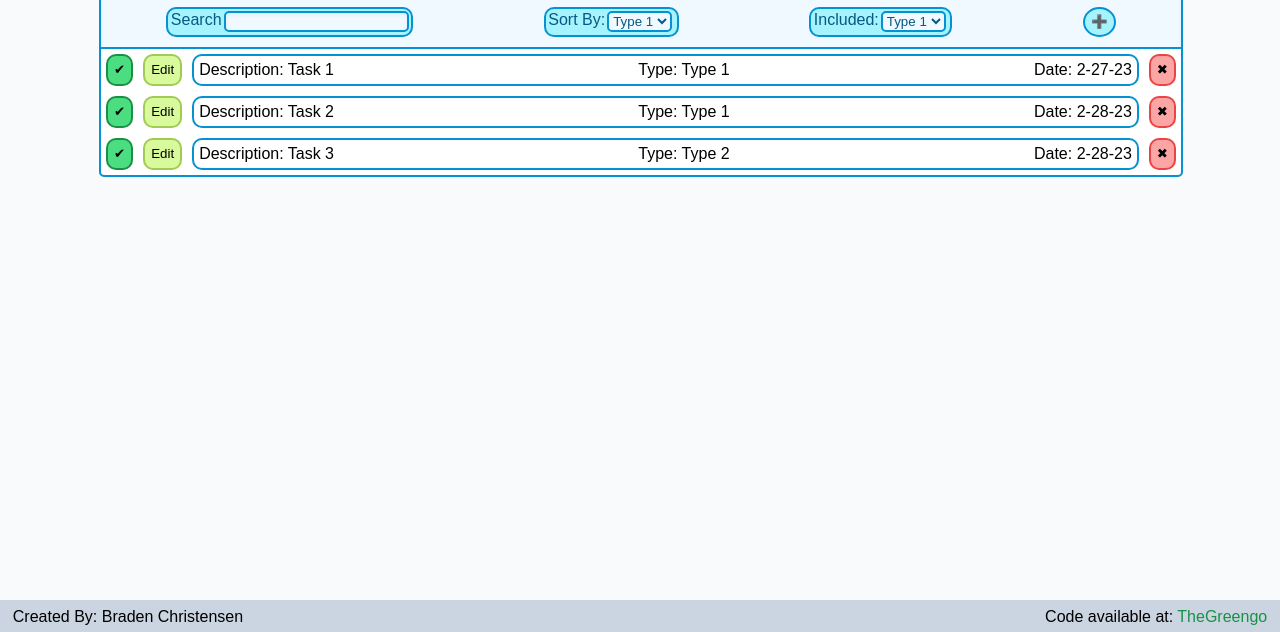
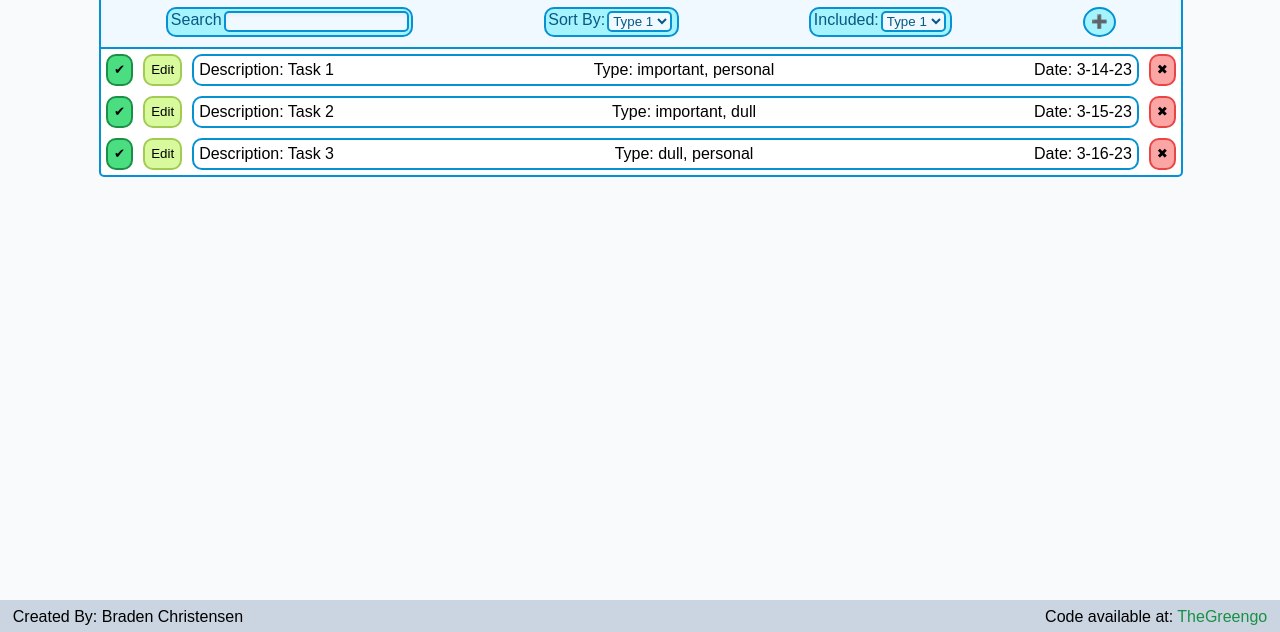
Before and after one commit to TheGreengo/startup, a plain HTML site: page todo.html in a window 1280 px wide. Shown: the part 168-800 px from the top of the page. Drawn offline with Linux system fonts and the light colour scheme.

Commit message:
Initial todos setup

```diff
--- a/todo.html
+++ b/todo.html
@@ -50,55 +50,7 @@
                             </div>
                             <button class="add-btn" onclick="">&#10133;</button>
                         </div>
-                        <div class="todo-dis">
-                            <div class="task">
-                                <button class="comp-btn">&#10004;</button>
-                                <button class="edit-btn">Edit</button>
-                                <div class="task-mn">
-                                    <div>
-                                        Description: Task 1
-                                    </div>
-                                    <div>
-                                        Type: Type 1
-                                    </div>
-                                    <div>
-                                        Date: 2-27-23
-                                    </div>
-                                </div>
-                                <button class="dlt-btn">&#10006;</button>
-                            </div>
-                            <div class="task">
-                                <button class="comp-btn">&#10004;</button>
-                                <button class="edit-btn">Edit</button>
-                                <div class="task-mn">
-                                    <div>
-                                        Description: Task 2
-                                    </div>
-                                    <div>
-                                        Type: Type 1
-                                    </div>
-                                    <div>
-                                        Date: 2-28-23
-                                    </div>
-                                </div>
-                                <button class="dlt-btn">&#10006;</button>
-                            </div>
-                            <div class="task">
-                                <button class="comp-btn">&#10004;</button>
-                                <button class="edit-btn">Edit</button>
-                                <div class="task-mn">
-                                    <div>
-                                        Description: Task 3
-                                    </div>
-                                    <div>
-                                        Type: Type 2
-                                    </div>
-                                    <div>
-                                        Date: 2-28-23
-                                    </div>
-                                </div>
-                                <button class="dlt-btn">&#10006;</button>
-                            </div>
+                        <div class="todo-dis" id="display">
                         </div>
                     </div>
                 </div>
--- a/todo.js
+++ b/todo.js
@@ -1,4 +1,73 @@
-let todoDB = [];
+let todoDB = [
+  {
+    description: "Task 1",
+    dueDate: new Date("3-14-2023"),
+    type: ["important","personal"]
+  },
+  {
+    description: "Task 2",
+    dueDate: new Date("3-15-2023"),
+    type: ["important","dull"]
+  },
+  {
+    description: "Task 3",
+    dueDate: new Date("3-16-2023"),
+    type: ["dull","personal"]
+  }
+];
+
+types = ["important","personal","dull"];
+
+function createTodos() {
+  const holder = document.querySelector('#display');
+  holder.inneHTML = "";
+
+  for (let i = 0; i < todoDB.length; i++) {
+    const newTask = document.createElement('div');
+    newTask.className = "task";
+
+    const compBtn = document.createElement('button');
+    compBtn.textContent = `${String.fromCodePoint(10004)}`;
+    compBtn.className = "comp-btn";
+    newTask.appendChild(compBtn);
+
+    const editBtn = document.createElement('button');
+    editBtn.textContent = "Edit";
+    editBtn.className = "edit-btn";
+    newTask.appendChild(editBtn);
+
+    const taskMN = document.createElement('div');
+    taskMN.className = "task-mn";
+
+    const desc = document.createElement('div');
+    desc.innerText = `Description: ${todoDB[i].description}`;
+
+    const typ = document.createElement('div');
+    let thing = "";
+    for (let j = 0; j < todoDB[i].type.length; j++) {
+      thing += todoDB[i].type[j];
+      if (j < todoDB[i].type.length - 1) {
+        thing += ", ";
+      }
+    }
+    typ.innerText = `Type: ${thing}`;
+
+    const dt = document.createElement('div');
+    dt.innerText = `Date: ${todoDB[i].dueDate.getMonth()+1}-${todoDB[i].dueDate.getDate()}-${todoDB[i].dueDate.getFullYear() - 2000}`;
+
+    taskMN.appendChild(desc);
+    taskMN.appendChild(typ);
+    taskMN.appendChild(dt);
+    newTask.appendChild(taskMN);
+
+    const delBtn = document.createElement('button');
+    delBtn.textContent = `${String.fromCodePoint(10006)}`;
+    delBtn.className = "dlt-btn";
+    newTask.appendChild(delBtn);
+
+    holder.appendChild(newTask);
+  }
+}
 
 /*
 Todo:
@@ -15,3 +84,5 @@ Todo:
  - fix sort options
  - sort
 */
+
+createTodos();
```
